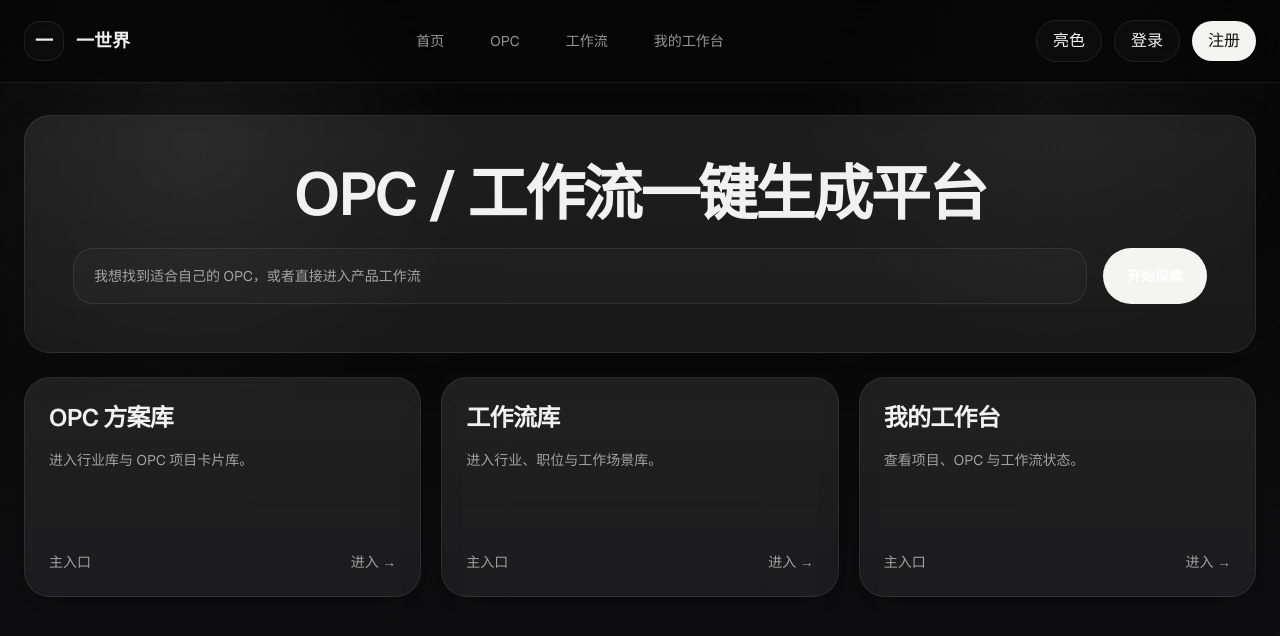
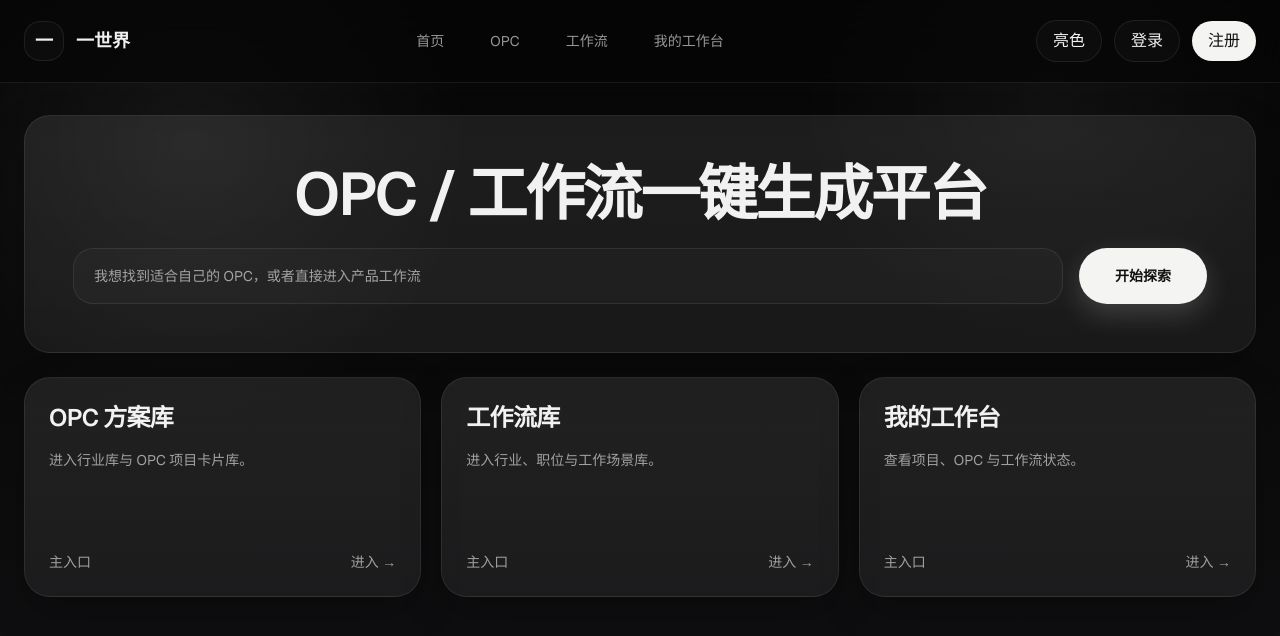
Before and after one commit to chakang9711390-stack/oneworld-web, a Next.js app in the folder oneworld-web/: page / in a window 1280 px wide. Shown: the top 636 px of the page. Built offline with nearby package versions, Linux system fonts and the light colour scheme.

Commit message:
fix: restore hero cta label contrast

```diff
--- a/oneworld-web/src/app/globals.css
+++ b/oneworld-web/src/app/globals.css
@@ -103,6 +103,17 @@ input {
   color: var(--text-soft);
 }
 
+.hero-cta {
+  background: var(--button-primary-bg);
+  color: var(--button-primary-text);
+  border: 1px solid color-mix(in srgb, var(--button-primary-bg) 84%, transparent);
+  box-shadow: 0 10px 28px color-mix(in srgb, var(--button-primary-bg) 18%, transparent);
+}
+
+.hero-cta:hover {
+  color: var(--button-primary-text);
+}
+
 .auth-modal-grid {
   display: grid;
   grid-template-columns: minmax(0, 420px) minmax(0, 1fr);
--- a/oneworld-web/src/components/shared/section.tsx
+++ b/oneworld-web/src/components/shared/section.tsx
@@ -15,7 +15,7 @@ export function Hero() {
         <div className="flex min-h-14 items-center rounded-[20px] border border-[var(--line)] bg-[var(--panel-soft)] px-5 text-sm text-[var(--text-soft)]">
           我想找到适合自己的 OPC，或者直接进入产品工作流
         </div>
-        <Link href="/opc" className="inline-flex items-center justify-center rounded-full bg-[var(--button-primary-bg)] px-6 py-3 text-sm font-semibold text-[var(--button-primary-text)] transition hover:opacity-92">
+        <Link href="/opc" className="hero-cta inline-flex min-w-[128px] items-center justify-center rounded-full px-6 py-3 text-sm font-semibold transition hover:opacity-92">
           开始探索
         </Link>
       </div>
```
